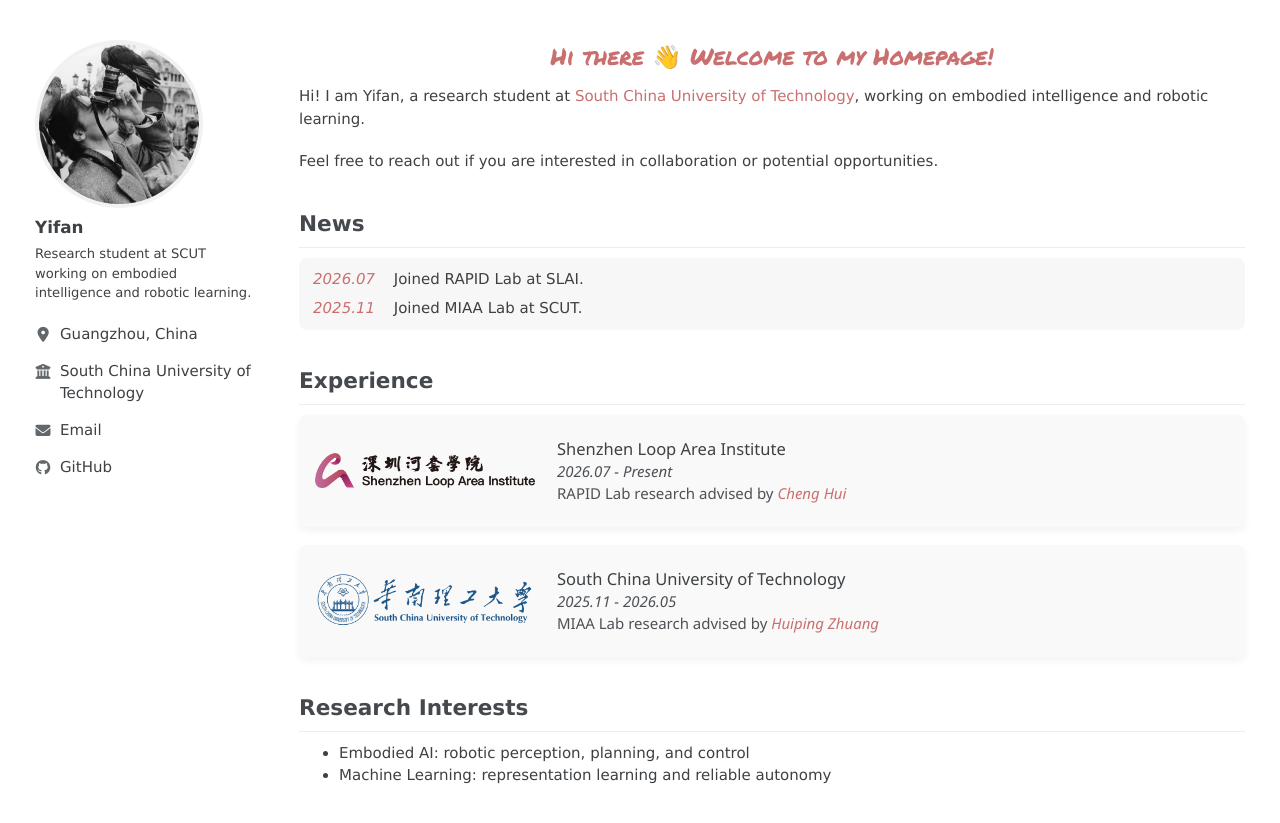
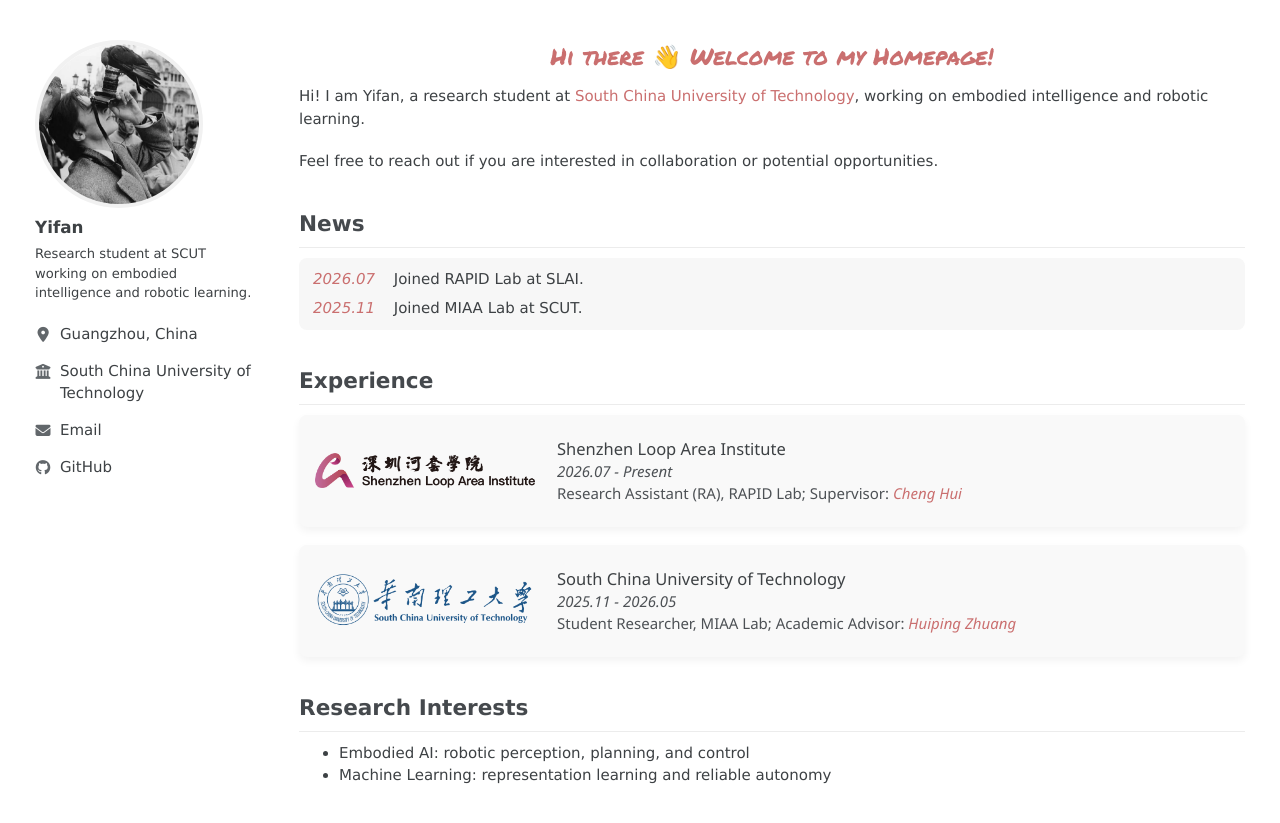
Before and after one commit to sudo-yf/wui-homepage, a Jekyll site: the page built from index.md, in a window 1280 px wide. Shown: the top 823 px of the page. Built offline with Jekyll 4.4.1, drawn with Linux system fonts in a browser that asks for light colours; a style sheet for code colours, icons or effects is not loaded.

Commit message:
Clarify research roles and advisor relationships

```diff
--- a/_data/experience.yml
+++ b/_data/experience.yml
@@ -4,6 +4,8 @@
   period: 2026.07 - Present
   advisor: Cheng Hui
   advisor_url: https://cse.sysu.edu.cn/en/teacher/ChengHui
+  role: Research Assistant (RA)
+  relationship: Supervisor
   summary:
   initials: RAPID
   logo: /assets/img/slai-logo.png
@@ -16,6 +18,8 @@
   period: 2025.11 - 2026.05
   advisor: Huiping Zhuang
   advisor_url: https://zhuanghp.github.io/
+  role: Student Researcher
+  relationship: Academic Advisor
   summary:
   initials: MIAA
   logo: /assets/img/scut-horizontal-logo.png
--- a/_includes/experience.html
+++ b/_includes/experience.html
@@ -7,7 +7,7 @@
     <div class="experience-info">
       <strong>{{ item.institution_name }}</strong><br>
       <em>{{ item.period }}</em><br>
-      {{ item.lab }} research advised by <a href="{{ item.advisor_url }}" target="_blank" rel="noopener"><em>{{ item.advisor }}</em></a>
+      {{ item.role }}, {{ item.lab }}; {{ item.relationship }}: <a href="{{ item.advisor_url }}" target="_blank" rel="noopener"><em>{{ item.advisor }}</em></a>
       {% if item.summary %}
       <br><span class="experience-summary">{{ item.summary }}</span>
       {% endif %}
```
